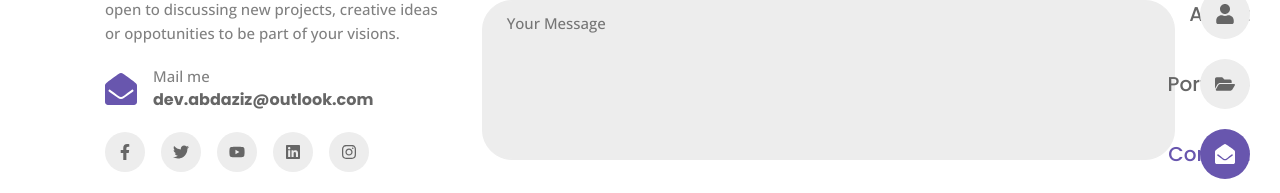
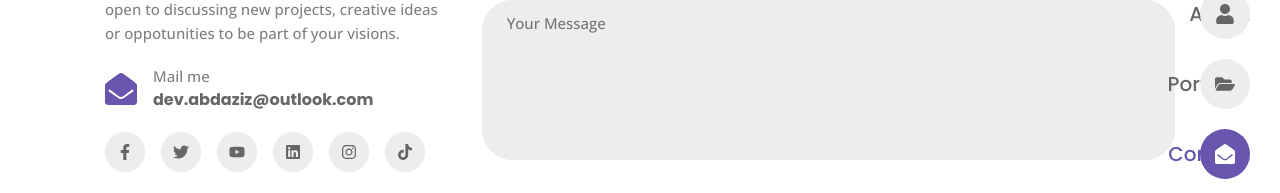
Before and after one commit to abdaziznet/vite-react-portfolio, a React (Vite) app: page /contact in a window 1280 px wide. Shown: the part 351-544 px from the top of the page. Built offline with nearby package versions, Linux system fonts and the light colour scheme.

Commit message:
penambahan tiktok sosial media

```diff
--- a/src/pages/contact/Contact.jsx
+++ b/src/pages/contact/Contact.jsx
@@ -6,7 +6,8 @@ import {
   FaTwitter,
   FaYoutube,
   FaLinkedin,
-  FaInstagram
+  FaInstagram,
+  FaTiktok
 } from "react-icons/fa";
 import { FiSend } from "react-icons/fi";
 import "./contact.css";
@@ -111,6 +112,13 @@ const Contact = () => {
             >
               <FaInstagram />
             </a>
+
+            <a
+              href="https://www.tiktok.com/@abdaziznet"
+              className="contact__social-link"
+            >
+              <FaTiktok />
+            </a>
           </div>
         </div>
 
```
